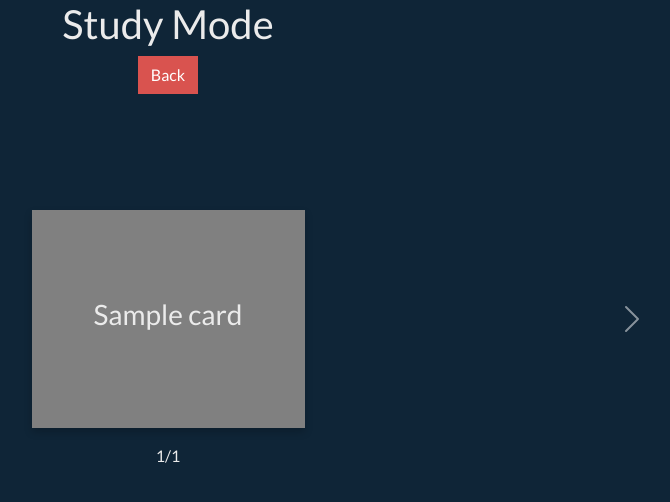
After one commit to manish295/FlaskCards, a Flask app: page /set/1/1/study in a window 1280 px wide. The commit adds this page. Shown: the top 502 px of the page, without its empty margins (472-1142 px from the left). Run offline with Flask 2, Linux system fonts and the light colour scheme; the visitor is signed in with stand-in values (Sample User, id 1); a database or web service that is not in the repository returns one stand-in record (values such as "Sample title"); some libraries are stand-ins or nearby versions.

Commit message:
Study mode added

```diff
--- a/main.py
+++ b/main.py
@@ -1,4 +1,4 @@
-from database import Database
+from back_end.database import Database
 from flask import Flask, flash, redirect, url_for, render_template, request, session, json
 
 app = Flask(__name__)
@@ -62,8 +62,20 @@ def flash_cards(set_id, set_name):
         return redirect(url_for("home"))
     cards = db.get_cards(set_id)
     db.close()
-    return render_template("flashcards.html", cards=cards, set_name=set_name)
+    return render_template("flashcards.html", cards=cards, set_name=set_name, set_id=int(set_id))
 
+@app.route("/set/<set_id>/<set_name>/study")
+def study_mode(set_id, set_name):
+    user_id = session["user_id"]
+    set_list = []
+    db = Database()
+    for id in db.get_sets(user_id):
+        set_list.append(id[0])
+    if int(set_id) not in set_list:
+        return redirect(url_for("home"))
+    cards = db.get_cards(set_id)
+    db.close()
+    return render_template("study_mode.html", cards=cards, set_id=set_id, set_name=set_name)
 
 @app.route("/add-set", methods=["POST"])
 def add_set():
--- a/static/card.css
+++ b/static/card.css
@@ -1,7 +1,7 @@
 .flip-card {
     background-color: transparent;
-    width: 300px;
-    height: 300px;
+    width: 600px;
+    height: 250px;
     perspective: 1000px;
   }
 
@@ -43,3 +43,8 @@
     align-items: center;
     justify-content: center;
   }
+
+  h3 {
+    width: inherit;
+    overflow-wrap: break-word;
+  }
--- a/static/flash.js
+++ b/static/flashcards.js
@@ -27,13 +27,13 @@ $(document).ready(function() {
             var html = `
             <div class="col-8 col-lg-4 col-xl-3 d-flex align-self-stretch">
             <button type="button" id="deleteBtn" class="btn-close btn-close-black" aria-label="Close"></button>
-            <div class="flip-card mt-2" data-id=`+ result.card_id +`>
+            <div class="flip-card mt-2 pb-1" data-id=`+ result.card_id +`>
               <div class="flip-card-inner">
                 <div class="flip-card-front">
-                  <h2>`+ question +`</h2>
+                  <h3>`+ question +`</h2>
                 </div>
                 <div class="flip-card-back">
-                  <h2>`+ answer +`</h2>
+                  <h3>`+ answer +`</h2>
                 </div>
               </div>
             </div>
--- a/static/index.js
+++ b/static/index.js
@@ -7,7 +7,7 @@ $(document).ready(function() {
         console.log(name_set);
         postData({"set_name":name_set}, "/add-set", function(result) {
             var card = `
-            <div class="col-8 col-lg-4 col-xl-3 d-flex align-self-stretch" style="width:auto;">
+            <div class="col px-md-1 col-8 col-lg-4 col-xl-3 d-flex align-self-stretch mt-4" style="width:auto;">
             <div class="card" data-id=`+ result.id + `>
                 <div class="card-header text-center bg-dark text-white">
                     <div class="d-flex align-items-center">
@@ -15,7 +15,7 @@ $(document).ready(function() {
                     </div>
                 </div>
                 <div class="card-body">
-                    <a href="/set/`+ result.id +`/`+ result.name +`" class="card-link">Go to Set</a>
+                    <a class="btn btn-success" href="/set/`+ result.id +`/`+ result.name +`">Go to Set</a>
                     <button type="button" id="deleteSetBtn" class="btn btn-sm btn-danger">Delete Set</button>
                     <button type="button" id="updateSetBtn" class="btn btn-sm btn-info">Edit Name</button>
                 </div>
@@ -41,6 +41,7 @@ $(document).ready(function() {
         console.log("clicked");
         var set = $(this).closest('.card');
         var title = set.find('h5');
+        var href_title = set.find('a');
         var set_id = set.data('id');
         var name_set = prompt('New Name of the set');
         if(name_set == null) {
@@ -49,6 +50,7 @@ $(document).ready(function() {
         postData({"set_id": set_id, "set_name": name_set}, "/update-set", function(result) {
             console.log(result);
             title.text(name_set);
+            href_title.attr("href", "/set/" + set_id + "/" + name_set);
         })
     });
 
--- /dev/null
+++ b/static/studyMode.js
@@ -0,0 +1,40 @@
+$(document).ready(function() {
+
+    var total = $('.carousel-item').length;
+    var currIndex = $('div.active').index() + 1;
+    console.log(total);
+    console.log(currIndex);
+    $('.num').html('' + currIndex + '/' + total + '');
+    $('#prev').hide();
+
+    $('#next, #prev').click(function() {
+        console.log('clicked');
+        var button = $(this).attr("id");
+        if(button == "next") {
+            currIndex++;
+        }
+        else {
+            currIndex--;
+        }
+        if (currIndex == total) {
+            $('#next').hide();
+            $('#prev').show();
+        }
+        else if (currIndex == 1) {
+            $('#prev').hide();
+            $('#next').show();
+        }
+        else{
+            $('#prev').show();
+            $('#next').show();
+        }
+
+        $('.num').html('' + currIndex + '/' + total + '');
+    });
+
+
+
+    $("body").on("click", '.flip-card', function() {
+        $(this).toggleClass('is-flipped');
+    });
+});
--- a/templates/base.html
+++ b/templates/base.html
@@ -5,12 +5,6 @@
         <link href="https://cdn.jsdelivr.net/npm/bootstrap@5.1.3/dist/css/bootstrap.min.css" rel="stylesheet" integrity="sha384-1BmE4kWBq78iYhFldvKuhfTAU6auU8tT94WrHftjDbrCEXSU1oBoqyl2QvZ6jIW3" crossorigin="anonymous">        <title>{% block title %} {% endblock %}</title>
         <link rel="stylesheet" href="https://cdn.jsdelivr.net/npm/bootswatch@5.1.3/dist/superhero/bootstrap.css">
         <meta name="viewport" content="width=device-width, initial-scale=1">
-        <style>
-            @import url('https://fonts.googleapis.com/css2?family=Comfortaa:wght@300;400;500;600;700&display=swap');
-            body {
-                font-family: 'Comfortaa', cursive;
-            }
-        </style>
     </head>
 
     <body>
--- a/templates/login.html
+++ b/templates/login.html
@@ -15,12 +15,15 @@
   {% endif %}
 {% endwith %}
 
-<body class="bg-light vh-100">
+<body class="vh-100">
   <div class="container vh-100">
     <div class="row align-items-center vh-100">
       <div class="col-lg-5 mx-auto">
         <div class="bg-white  p-5 rounded shadow-sm">
           <form method="POST" action="#">
+            <div class="mb-3">
+              <h2 class="text-center text-primary">Welcome to Flash Cards</h2>
+            </div>
             <div class="mb-3">
               <label for="username" class="form-label text-danger">Username</label>
               <input type="text" class="form-control" id="username" placeholder="Enter username" name="username">
@@ -35,7 +38,6 @@
               </div>
               <div class="col">
                 <a type="button" class="btn btn btn-primary btn-block btn-lg mx-auto d-block" href="/register">Register</a>
-                <!-- <a class="btn btn btn-primary btn-block btn-lg mx-auto" href="/register" role="button">Register</a> -->
               </div>
             </div>
 
--- /dev/null
+++ b/templates/study_mode.html
@@ -0,0 +1,66 @@
+{% extends "base.html" %}
+
+{% block content %}
+
+<link rel="stylesheet" href="{{ url_for('static', filename='card.css')}}"/>
+<script src="https://cdnjs.cloudflare.com/ajax/libs/jquery/3.3.1/jquery.min.js"></script>
+<script src="{{ url_for('static', filename='studyMode.js')}}"></script>
+
+<h1 class="text-center">Study Mode</h1>
+<div class="text-center">
+  <a class="btn btn-danger" href="/set/{{set_id}}/{{set_name}}" role="button">Back</a>
+</div>
+<body>
+  <div class="container" style="margin-top: 100px;">
+      <div id="carouselExampleControls" class="carousel slide" data-bs-interval="false" data-bs-ride="carousel" style="width: 100%;">
+        <div class="row">
+          <div class="carousel-inner" >
+            <div class="carousel-item active" >
+              <div class="col-8 col-lg-4 col-xl-3 d-flex align-self-stretch col-md-8 mx-auto">
+                      <div class="flip-card pt-3 pb-3" data-id={{card_id}}>
+                          <div class="flip-card-inner">
+                              <div class="flip-card-front">
+                                  <h3>{{cards[0][1]}}</h2>
+                              </div>
+                              <div class="flip-card-back">
+                                  <h3>{{cards[0][2]}}</h2>
+                              </div>
+                          </div>
+                      </div>
+              </div>
+            </div>
+            {% for card_id, question, answer in cards[1:] %}
+                  <div class="carousel-item">
+                      <div class="col-8 col-lg-4 col-xl-3 d-flex align-self-stretch col-md-8 mx-auto">
+                          <div class="flip-card pt-3 pb-3" data-id={{card_id}}>
+                          <div class="flip-card-inner">
+                              <div class="flip-card-front">
+                              <h3>{{question}}</h2>
+                              </div>
+                              <div class="flip-card-back">
+                              <h3>{{answer}}</h2>
+                              </div>
+                          </div>
+                          </div>
+                      </div>
+                  </div>
+
+          {% endfor %}
+          </div>
+        </div>
+        <button id="prev" class="carousel-control-prev" type="button" data-bs-target="#carouselExampleControls" data-bs-slide="prev">
+          <span class="carousel-control-prev-icon" aria-hidden="true"></span>
+          <span class="visually-hidden">Previous</span>
+        </button>
+        <button id="next" class="carousel-control-next" type="button" data-bs-target="#carouselExampleControls" data-bs-slide="next">
+          <span class="carousel-control-next-icon" aria-hidden="true"></span>
+          <span class="visually-hidden">Next</span>
+        </button>
+      </div>
+      <div class="num text-center">
+      </div>
+  </div>
+</body>
+
+
+{% endblock %}
```
Also changed, not shown: templates/flashcards.html (+10 -7 lines), templates/home.html (+4 -6 lines), back_end/database.py (renamed from database.py).
